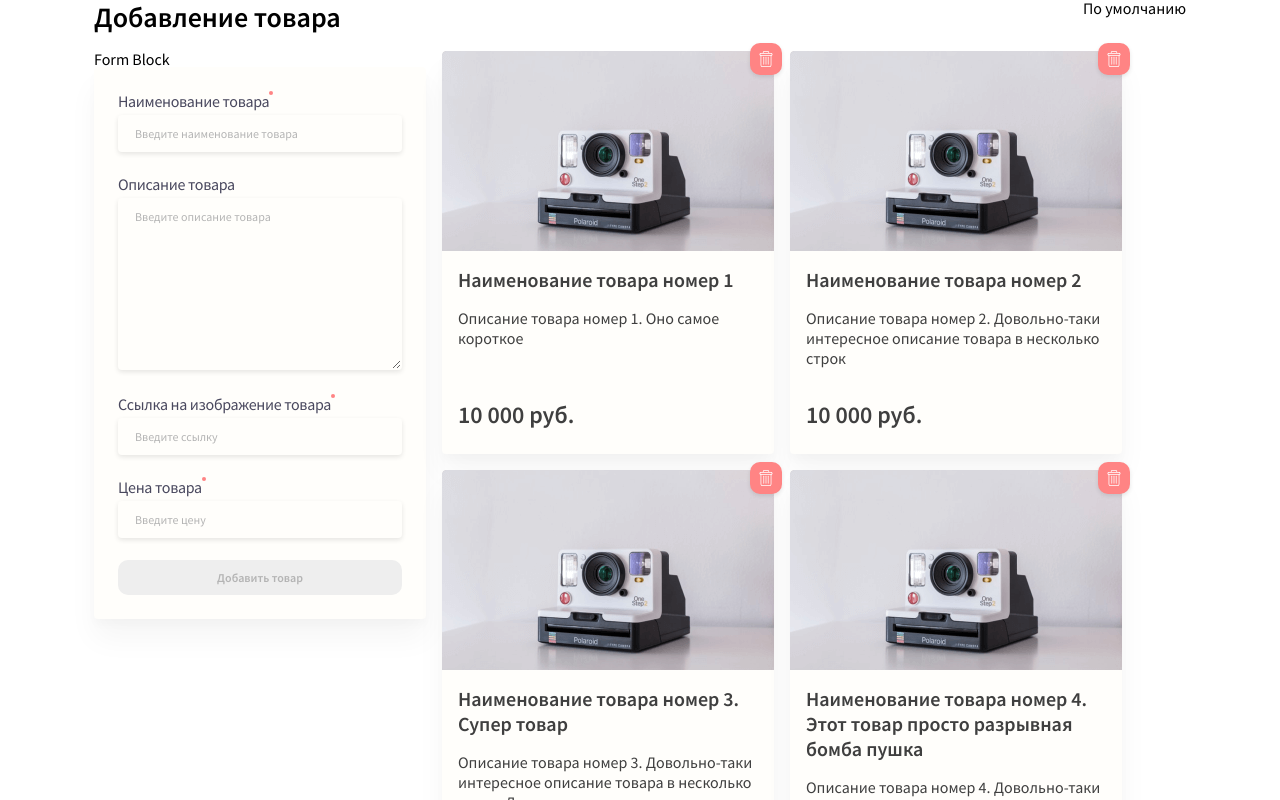
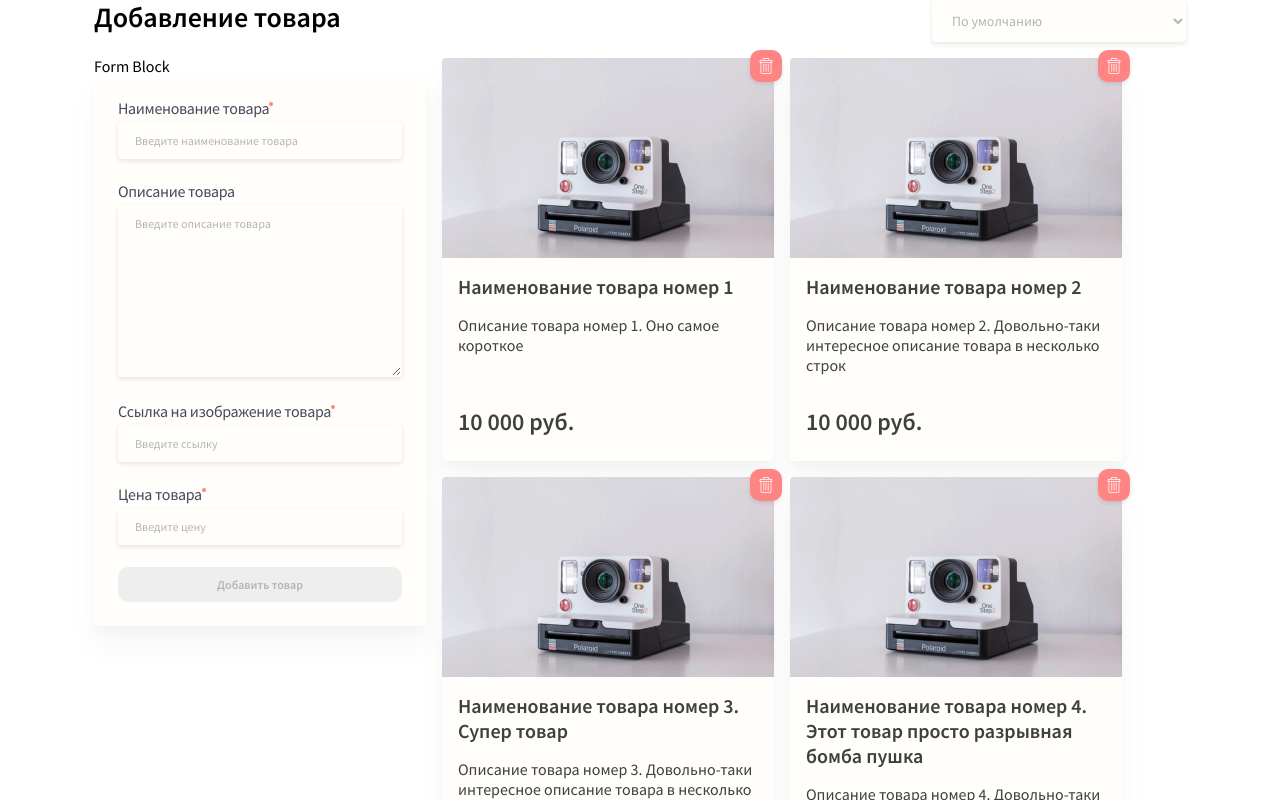
Before and after one commit to kava13/camera-shop, a Nuxt app: page / in a window 1280 px wide. Shown: the top 800 px of the page. Built offline with nearby package versions, Linux system fonts and the light colour scheme.

Commit message:
Верстка кнопки фильтрации

```diff
--- a/components/FormBlock.vue
+++ b/components/FormBlock.vue
@@ -164,7 +164,7 @@ export default {
               height: 4px;
               background-color: $red;
               border-radius: 50%;
-              top: 0;
+              top: 4px;
               right: -4px;
             }
           }
--- a/components/Header.vue
+++ b/components/Header.vue
@@ -6,7 +6,13 @@
           Добавление товара
         </div>
         <div class="header-filter">
-          По умолчанию
+          <select name="" id="" @change="changeSortingFilter">
+            <option value="default">По умолчанию</option>
+            <option value="name-desc">По алфавиту (по убыванию)</option>
+            <option value="name-asc">По алфавиту (по возрастанию)</option>
+            <option value="name-desc">По цене (по убыванию)</option>
+            <option value="name-asc">По цене (по возрастанию)</option>
+          </select>
         </div>
       </div>
     </div>
@@ -14,7 +20,13 @@
 </template>
 
 <script>
-export default {};
+export default {
+  methods: {
+    changeSortingFilter() {
+      this.$emit("update:sortingBy", event.target.value);
+    }
+  }
+};
 </script>
 
 <style lang="scss" scoped>
@@ -28,6 +40,18 @@ header {
       font-size: 28px;
       line-height: 35px;
     }
+    .header-filter {
+      select {
+        border: none;
+        color: $grey;
+        font-size: 14px;
+        line-height: 16px;
+        padding: 11px 28px 11px 16px;
+        background: $primary;
+        box-shadow: 0px 2px 5px rgba(0, 0, 0, 0.1);
+        border-radius: 4px;
+      }
+    }
   }
 }
 </style>
--- a/pages/index.vue
+++ b/pages/index.vue
@@ -1,6 +1,6 @@
 <template>
   <div>
-    <Header></Header>
+    <Header :sortingBy.sync="sortingBy"></Header>
     <div class="page-content">
       <section class="products">
         <div class="container">
@@ -59,7 +59,8 @@ export default {
           price: "10 000"
         }
       },
-      allProductsId: [1, 2, 3, 4]
+      allProductsId: [1, 2, 3, 4],
+      sortingBy: null
     };
   },
   computed: {
```
